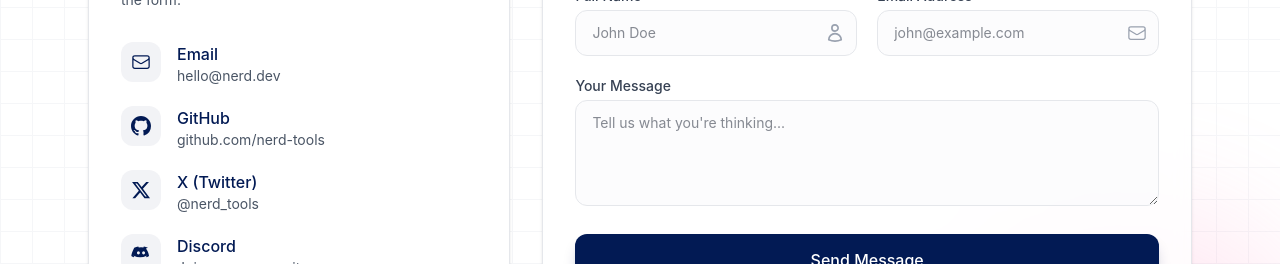
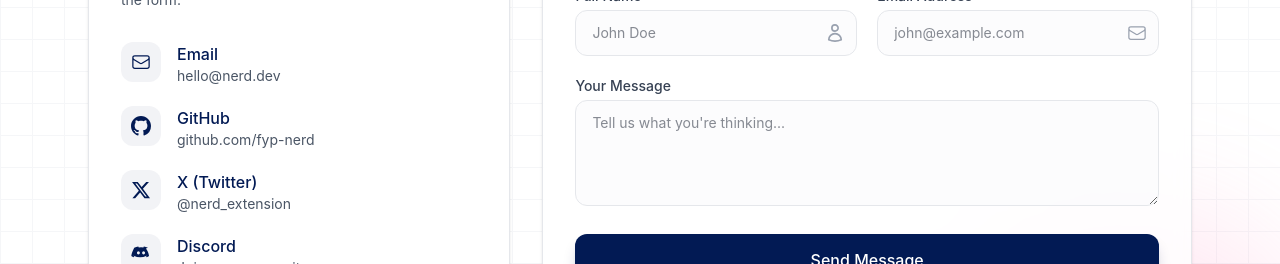
Before and after one commit to m-umer-iqbal/NERD, a React (Vite) app: page / in a window 1280 px wide. Shown: the part 4880-5144 px from the top of the page. Built offline with nearby package versions, Linux system fonts and the light colour scheme.

Commit message:
Change the descriptions of the contact me links

```diff
--- a/src/components/Contact.jsx
+++ b/src/components/Contact.jsx
@@ -106,7 +106,7 @@
                                     </div>
                                     <div>
                                         <h4 className="font-medium text-primary-blue">GitHub</h4>
-                                        <p className="text-sm text-gray-600">github.com/nerd-tools</p>
+                                        <p className="text-sm text-gray-600">github.com/fyp-nerd</p>
                                     </div>
                                 </a>
 
@@ -116,7 +116,7 @@
                                     </div>
                                     <div>
                                         <h4 className="font-medium text-primary-blue">X (Twitter)</h4>
-                                        <p className="text-sm text-gray-600">@nerd_tools</p>
+                                        <p className="text-sm text-gray-600">@nerd_extension</p>
                                     </div>
                                 </a>
 
```
